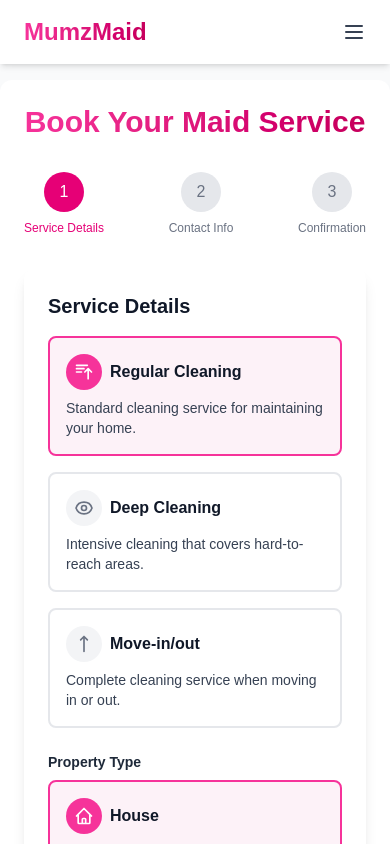
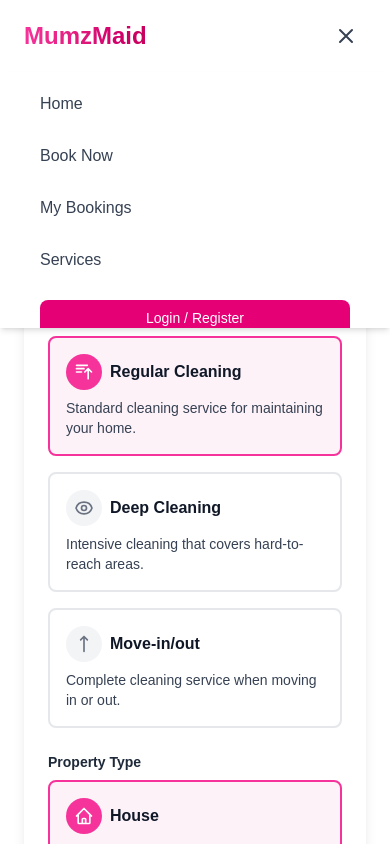
Before and after one commit to CiprianSpiridon/mums-helpers, a Next.js app: page / in a window 390 px wide. Both pictures are taken after a click on the button "Toggle menu". Shown: the top 844 px of the page. Built offline with nearby package versions, Linux system fonts and the light colour scheme.

Commit message:
ui updates 6

```diff
--- a/src/components/Header.tsx
+++ b/src/components/Header.tsx
@@ -1,11 +1,17 @@
 'use client';
 
-import React from 'react';
+import React, { useState } from 'react';
 import Link from 'next/link';
 
 const Header = () => {
+  const [mobileMenuOpen, setMobileMenuOpen] = useState(false);
+
+  const toggleMobileMenu = () => {
+    setMobileMenuOpen(!mobileMenuOpen);
+  };
+
   return (
-    <header className="bg-white shadow-md py-4 px-6 fixed w-full top-0 z-10">
+    <header className="bg-white shadow-md py-4 px-6 fixed w-full top-0 z-50">
       <div className="max-w-7xl mx-auto flex justify-between items-center">
         <div className="flex items-center">
           <Link href="/" className="flex items-center">
@@ -34,12 +40,68 @@
           <button className="hidden md:block bg-pink-600 hover:bg-pink-700 text-white px-4 py-2 rounded-full transition-colors text-sm font-medium">
             Login / Register
           </button>
-          <button className="md:hidden text-gray-700">
-            <svg xmlns="http://www.w3.org/2000/svg" className="h-6 w-6" fill="none" viewBox="0 0 24 24" stroke="currentColor">
-              <path strokeLinecap="round" strokeLinejoin="round" strokeWidth={2} d="M4 6h16M4 12h16M4 18h16" />
-            </svg>
+          <button
+            onClick={toggleMobileMenu}
+            className="md:hidden text-gray-700 focus:outline-none p-2 rounded-md hover:bg-gray-100"
+            aria-label="Toggle menu"
+          >
+            {mobileMenuOpen ? (
+              // X icon for close
+              <svg xmlns="http://www.w3.org/2000/svg" className="h-6 w-6" fill="none" viewBox="0 0 24 24" stroke="currentColor">
+                <path strokeLinecap="round" strokeLinejoin="round" strokeWidth={2} d="M6 18L18 6M6 6l12 12" />
+              </svg>
+            ) : (
+              // Hamburger icon for open
+              <svg xmlns="http://www.w3.org/2000/svg" className="h-6 w-6" fill="none" viewBox="0 0 24 24" stroke="currentColor">
+                <path strokeLinecap="round" strokeLinejoin="round" strokeWidth={2} d="M4 6h16M4 12h16M4 18h16" />
+              </svg>
+            )}
           </button>
         </div>
+      </div>
+
+      {/* Mobile menu - outside the flex container for proper full-width display */}
+      <div
+        className={`fixed left-0 right-0 bg-white shadow-md transition-all duration-300 ease-in-out overflow-hidden md:hidden ${
+          mobileMenuOpen ? 'max-h-64 opacity-100' : 'max-h-0 opacity-0'
+        }`}
+        style={{ top: '72px' }}
+      >
+        <nav className="px-6 py-3">
+          <div className="flex flex-col space-y-3">
+            <Link
+              href="/"
+              className="text-gray-700 hover:text-pink-600 transition-colors font-medium block py-2 px-4 hover:bg-pink-50 rounded-lg"
+              onClick={() => setMobileMenuOpen(false)}
+            >
+              Home
+            </Link>
+            <Link
+              href="/"
+              className="text-gray-700 hover:text-pink-600 transition-colors font-medium block py-2 px-4 hover:bg-pink-50 rounded-lg"
+              onClick={() => setMobileMenuOpen(false)}
+            >
+              Book Now
+            </Link>
+            <Link
+              href="/my-bookings"
+              className="text-gray-700 hover:text-pink-600 transition-colors font-medium block py-2 px-4 hover:bg-pink-50 rounded-lg"
+              onClick={() => setMobileMenuOpen(false)}
+            >
+              My Bookings
+            </Link>
+            <Link
+              href="#services"
+              className="text-gray-700 hover:text-pink-600 transition-colors font-medium block py-2 px-4 hover:bg-pink-50 rounded-lg"
+              onClick={() => setMobileMenuOpen(false)}
+            >
+              Services
+            </Link>
+            <button className="bg-pink-600 hover:bg-pink-700 text-white py-2 rounded-lg transition-colors text-sm font-medium mx-4 my-2">
+              Login / Register
+            </button>
+          </div>
+        </nav>
       </div>
     </header>
   );
```
